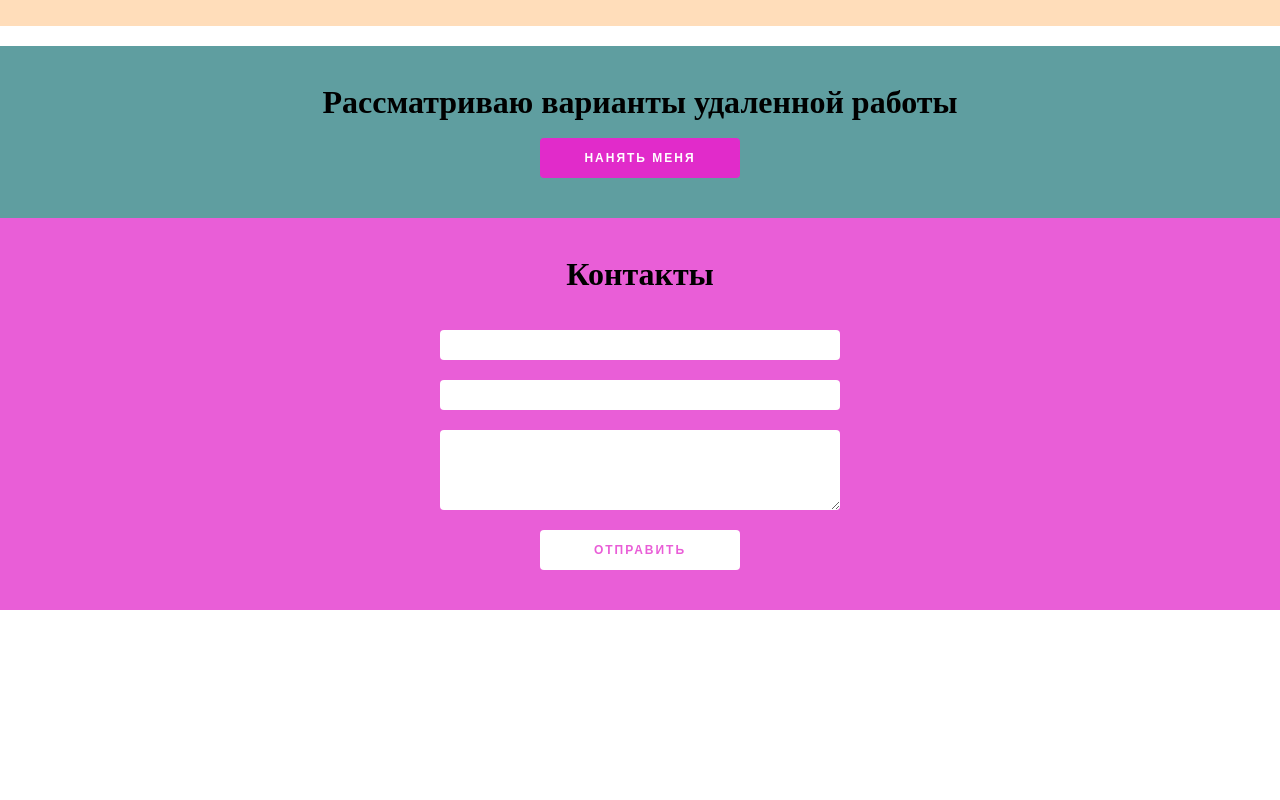
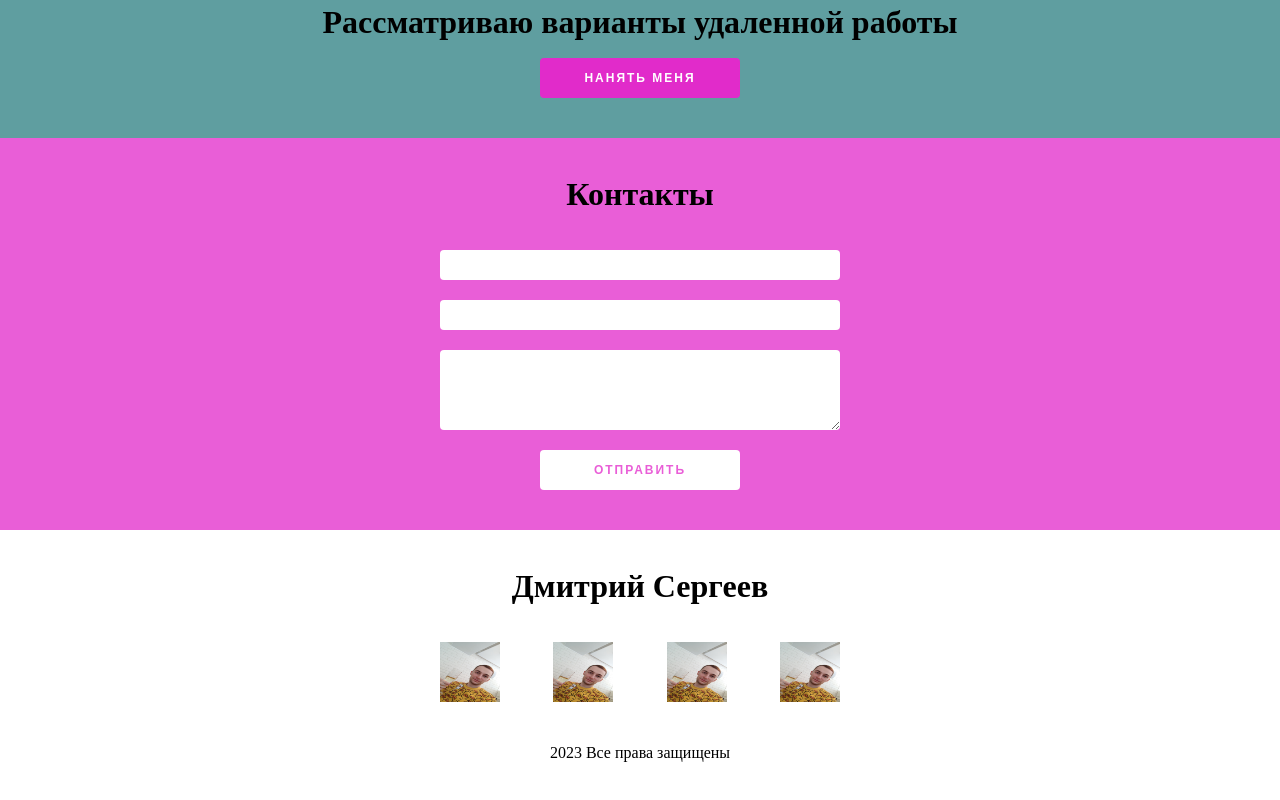
Before and after one commit to WebSergeevDima/portfolio, a React (Create React App) app: page / in a window 1280 px wide. Shown: the part 1844-2644 px from the top of the page. Before the commit the page ends 2454 px from the top, so only its background shows below. Built offline with nearby package versions, Linux system fonts and the light colour scheme.

Commit message:
add footer block

```diff
--- a/src/App.tsx
+++ b/src/App.tsx
@@ -6,6 +6,7 @@ import Skills from "./components/Skills/Skills";
 import Works from "./components/Works/Works";
 import Hire from "./components/Hire/Hire";
 import Contacts from "./components/Contacts/Contacts";
+import Footer from "./components/Footer/Footer";
 
 function App() {
     return (
@@ -16,6 +17,7 @@ function App() {
             <Works/>
             <Hire/>
             <Contacts/>
+            <Footer/>
         </div>
     );
 }
--- /dev/null
+++ b/src/components/Footer/Footer.module.css
@@ -0,0 +1,29 @@
+.footer {
+    background: white;
+    padding: 40px 0;
+    text-align: center;
+}
+
+.title {
+    font-weight: bold;
+    margin: 0px 0 40px 0;
+    display: inline-block;
+    font-size: 32px;
+}
+
+.images {
+    display: flex;
+    justify-content: space-between;
+    width: 100%;
+    max-width: 400px;
+    margin: 0 auto;
+}
+
+.image {
+    width: 60px;
+    height: 60px;
+}
+
+.copy {
+    margin: 40px 0 0 0;
+}
--- /dev/null
+++ b/src/components/Footer/Footer.tsx
@@ -0,0 +1,20 @@
+import React from "react";
+import style from './Footer.module.css'
+
+const Footer: React.FC = () => {
+    return (
+        <footer className={style.footer}>
+            <h2 className={style.title}>Дмитрий Сергеев</h2>
+           <div className={style.images}>
+               <div><img src="./images/photo.jpg" className={style.image} alt=""/></div>
+               <div><img src="./images/photo.jpg" className={style.image} alt=""/></div>
+               <div><img src="./images/photo.jpg" className={style.image} alt=""/></div>
+               <div><img src="./images/photo.jpg" className={style.image} alt=""/></div>
+           </div>
+
+            <div className={style.copy}>2023 Все права защищены</div>
+        </footer>
+    )
+}
+
+export default Footer;
--- a/src/components/Skills/Skills.module.css
+++ b/src/components/Skills/Skills.module.css
@@ -13,6 +13,5 @@
 .skillsItems {
     display: flex;
     justify-content: space-between;
-    margin: 20px 0;
     padding: 40px 0;
 }
--- a/src/components/Works/Works.module.css
+++ b/src/components/Works/Works.module.css
@@ -13,6 +13,5 @@
 .worksItems {
     display: flex;
     justify-content: space-between;
-    margin: 20px 0;
     padding: 40px 0;
 }
```
